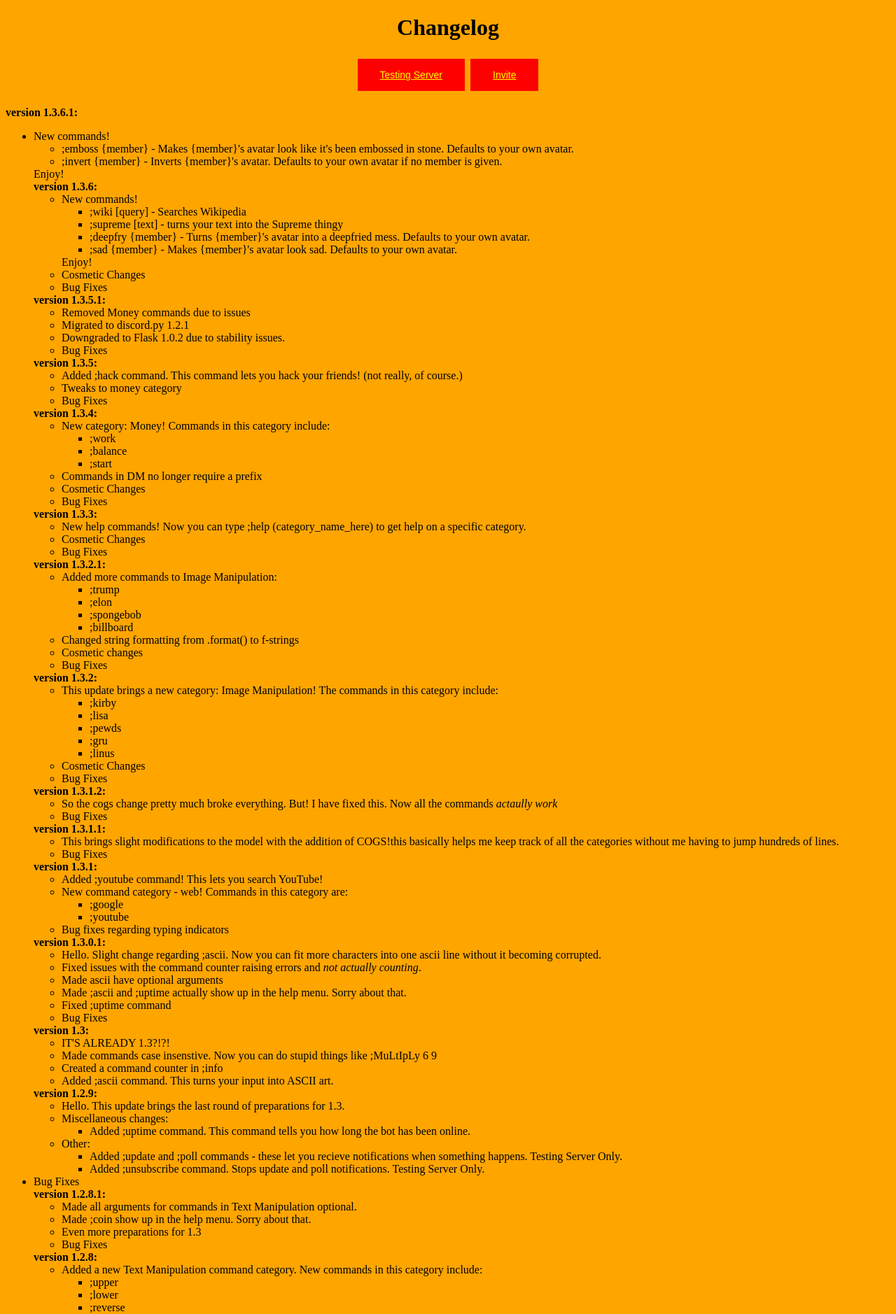
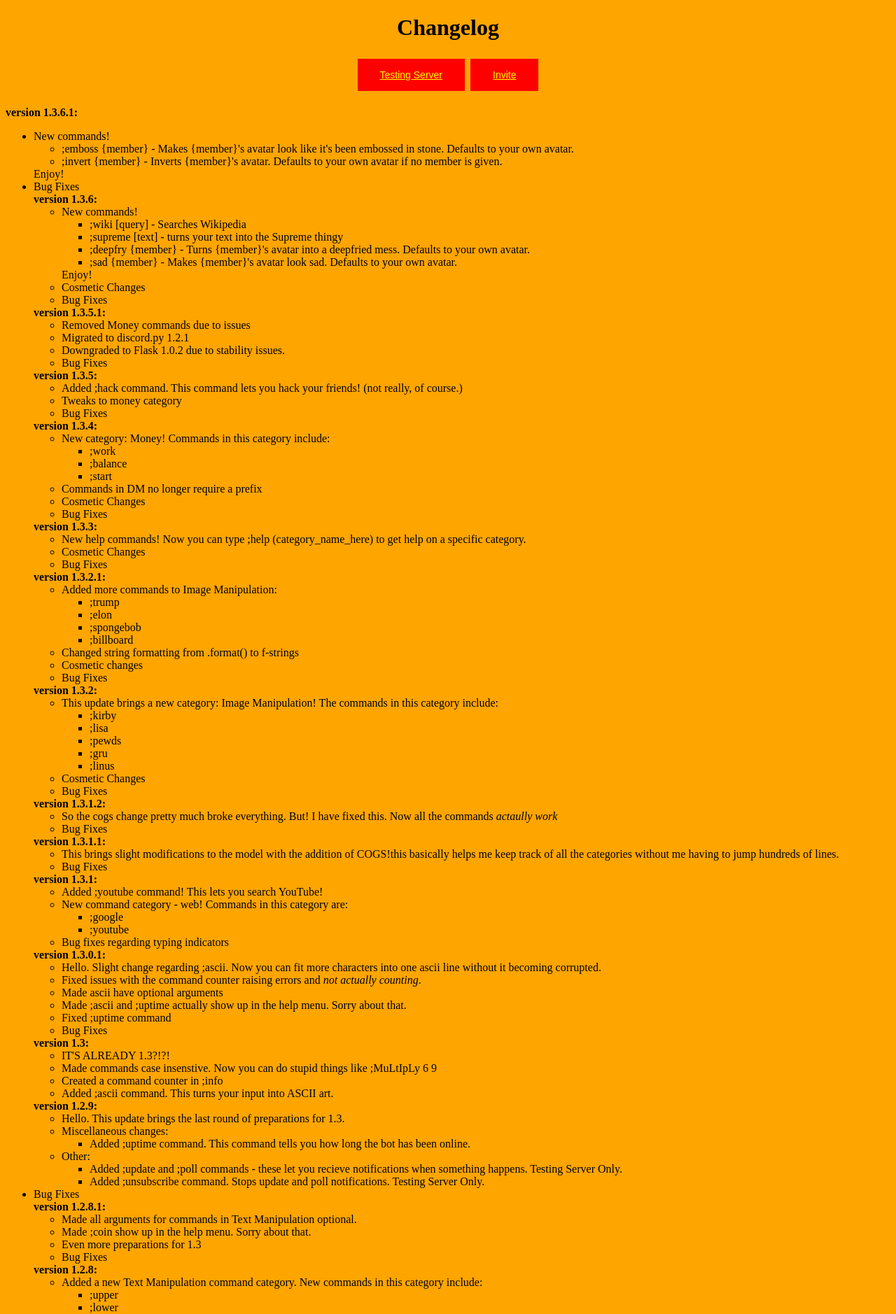
Before and after one commit to karx1/YashBot3001, a Flask app: page / in a window 1280 px wide. Shown: the top 1878 px of the page at 70% size. Run offline with Flask 2, Linux system fonts and the light colour scheme.

Commit message:
Update changelog.html

```diff
--- a/templates/changelog.html
+++ b/templates/changelog.html
@@ -36,6 +36,7 @@
         <li>;emboss {member} - Makes {member}'s avatar look like it's been embossed in stone. Defaults to your own avatar.</li>
         <li>;invert {member} - Inverts {member}'s avatar. Defaults to your own avatar if no member is given.</li>
         </ul>Enjoy!</li>
+      <li>Bug Fixes</li>
     <b>version 1.3.6:</b>
     <ul>
       <li>New commands!<ul>
```
